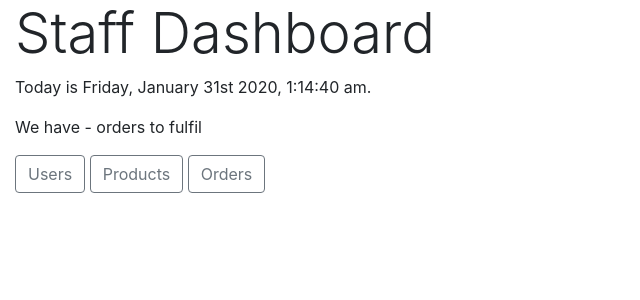
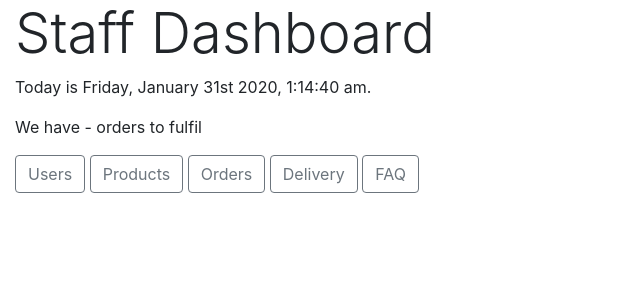
Before and after one commit to annaaisyaNYP/appdevY1920S2, a Flask app: page /staff in a window 1280 px wide. Shown: the part 56-356 px from the top of the page, without its empty margins (0-640 px from the left). Run offline with Flask 2, Linux system fonts and the light colour scheme; some libraries are stand-ins or nearby versions.

Commit message:
cleaning up

```diff
--- a/app.py
+++ b/app.py
@@ -31,7 +31,6 @@
         usersDict[user.get_userID()] = user
         db['Users'] = usersDict
         db.close()
-
         return redirect(url_for('home'))
     return render_template('createUser.html', form=createUserForm)
 
--- a/templates/staffDash.html
+++ b/templates/staffDash.html
@@ -8,6 +8,8 @@
 <a href="/retrieveUsers"><button type="button" class="btn btn-outline-secondary">Users</button></a>
 <a href=""><button type="button" class="btn btn-outline-secondary">Products</button></a>
 <a href=""><button type="button" class="btn btn-outline-secondary">Orders</button></a>
+<a href=""><button type="button" class="btn btn-outline-secondary">Delivery</button></a>
+<a href=""><button type="button" class="btn btn-outline-secondary">FAQ</button></a>
 
 <!-- Implement dynamic tabs like practical 2? //Aisya -->
 {% endblock %}
```
Also changed, not shown: 3 other files.
